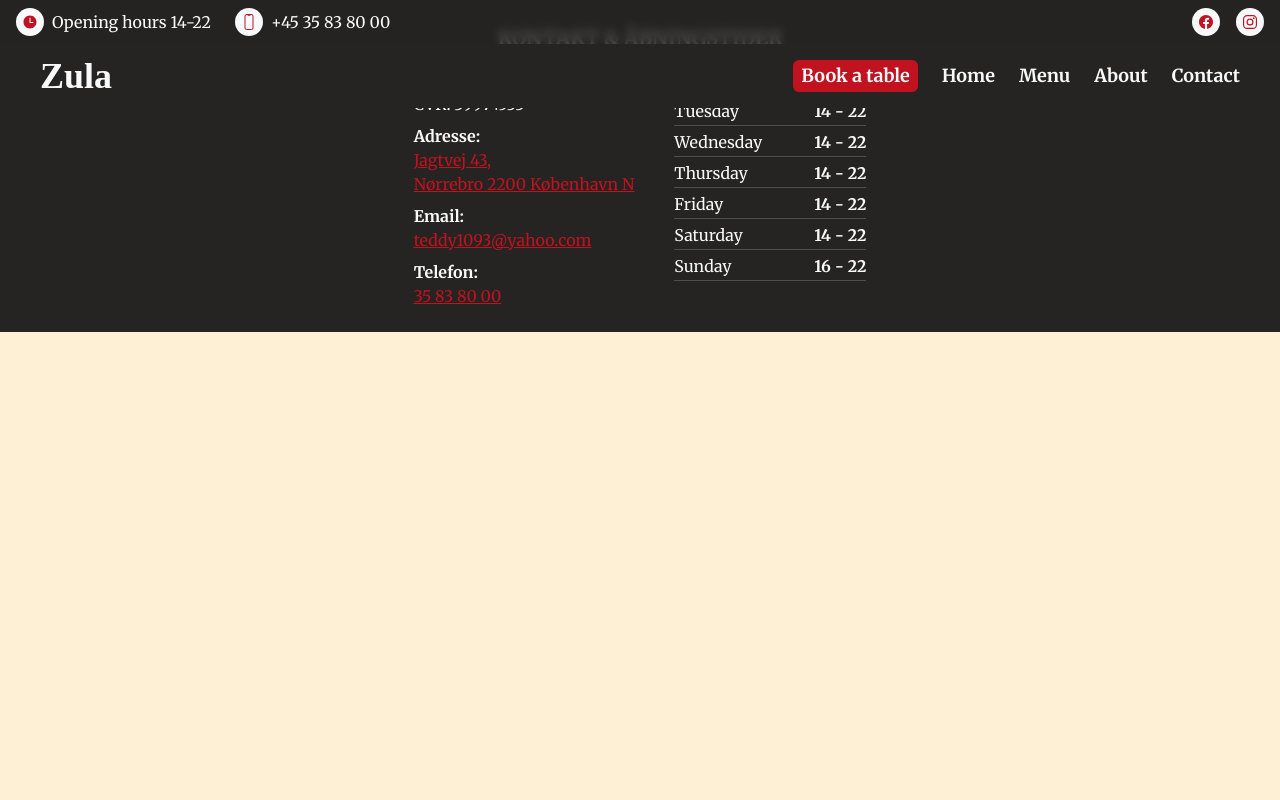
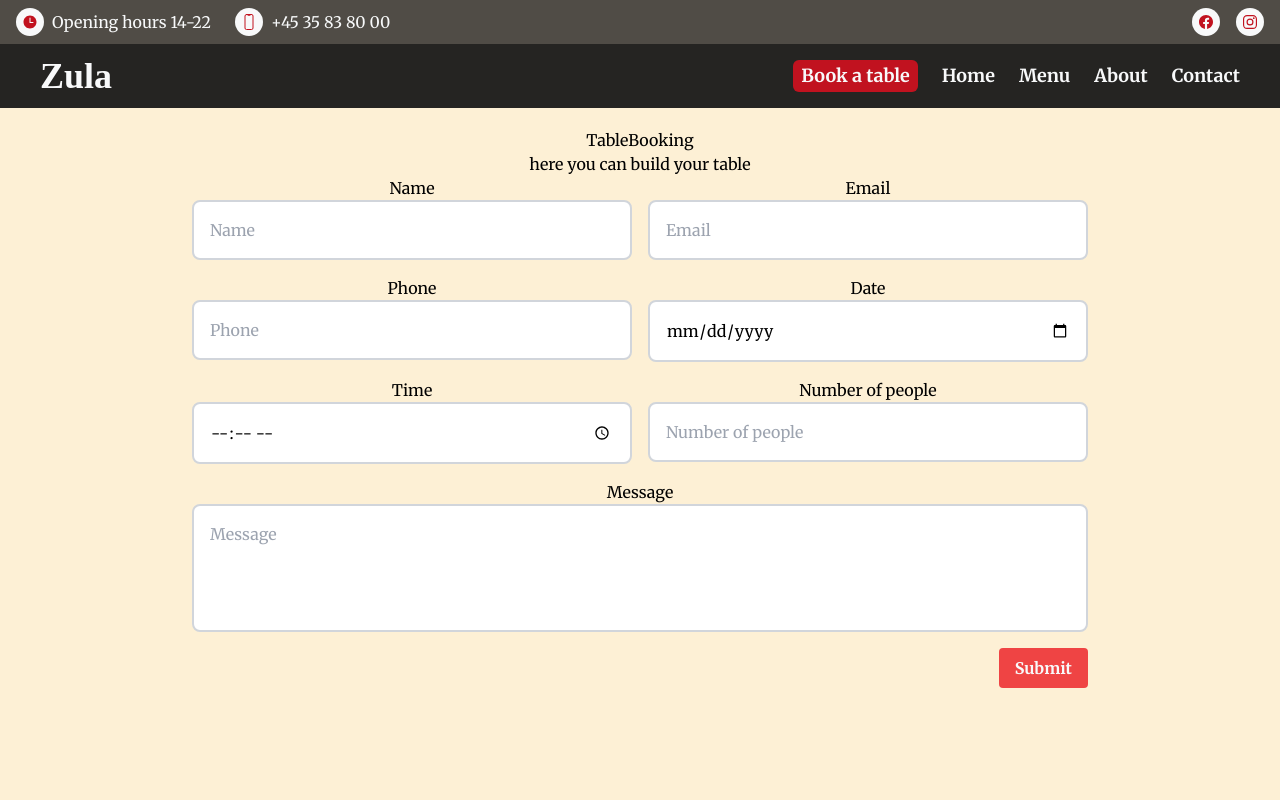
Before and after one commit to orindholt/zula-restaurant, a React (Create React App) app: page /table in a window 1280 px wide. Shown: the top 800 px of the page. Built offline with nearby package versions, Linux system fonts and the light colour scheme; a web font is replaced by a local one.

Commit message:
add booking page

```diff
--- a/package.json
+++ b/package.json
@@ -6,6 +6,7 @@
     "@testing-library/jest-dom": "^5.16.4",
     "@testing-library/react": "^13.3.0",
     "@testing-library/user-event": "^13.5.0",
+    "availability-calendar-react": "^1.0.10",
     "axios": "^0.27.2",
     "react": "^18.1.0",
     "react-dom": "^18.1.0",
--- /dev/null
+++ b/src/components/calander/Calander.js
@@ -0,0 +1,19 @@
+// creat a calander that can shows the date and time of restaurant table booking
+import React, { useState } from "react";
+import CalendarTemplate from "availability-calendar-react";
+
+const Calander = () => {
+	const [date, setDate] = useState(new Date());
+	const [selectedDate, setSelectedDate] = useState(new Date());
+	const [selectedTime, setSelectedTime] = useState(new Date());
+	const [selectedTable, setSelectedTable] = useState(1);
+
+	return (
+		<div>
+			Calander
+			<CalendarTemplate />
+		</div>
+	);
+};
+
+export default Calander;
--- a/src/components/nav/navbar/Navbar.js
+++ b/src/components/nav/navbar/Navbar.js
@@ -9,6 +9,7 @@ const Navbar = () => {
 				<Logo className="sm:mr-auto sm:ml-0 mx-auto" />
 				<ul className="flex sm:justify-start justify-center items-center text-lg font-semibold gap-6">
 					<GenericButton
+						anchor="/table"
 						caption="Book a table"
 						className="rounded-md !py-0.5 !px-2"
 					/>
--- a/src/index.css
+++ b/src/index.css
@@ -13,3 +13,8 @@ body {
 		@apply p-4 border-2 border-gray-300 rounded-lg;
 	}
 }
+@layer components {
+	.book-table {
+		@apply p-4 border-2 border-gray-300 rounded-lg;
+	}
+}
--- a/src/pages/App.js
+++ b/src/pages/App.js
@@ -5,7 +5,7 @@ import About from "./About";
 import Contact from "./Contact";
 import Header from "../templates/Header";
 import Footer from "../components/footer/Footer";
-
+import TableBooking from "./TableBooking";
 const App = () => {
 	return (
 		<div className="App flex flex-col">
@@ -16,6 +16,7 @@ const App = () => {
 					<Route path="/menu" element={<Menu />} />
 					<Route path="/about" element={<About />} />
 					<Route path="/contact" element={<Contact />} />
+					<Route path="/table" element={<TableBooking />} />
 				</Routes>
 				<Footer />
 			</Router>
--- /dev/null
+++ b/src/pages/TableBooking.js
@@ -0,0 +1,93 @@
+// create a page that used to book a restaurant table
+
+import React from "react";
+import Layout from "../templates/Layout";
+const TableBooking = () => {
+	return (
+		<Layout>
+			<div className="table-booking text-center">
+				<h1>TableBooking</h1>
+				<p>here you can build your table</p>
+				<form className="grid grid-cols-2 gap-4">
+					<div className="flex flex-col ">
+						<label>Name</label>
+						<input
+							className="book-table"
+							type="text"
+							placeholder="Name"
+							name="name"
+							required
+						/>
+					</div>
+					<div className="flex flex-col ">
+						<label>Email</label>
+						<input
+							className="book-table"
+							type="text"
+							placeholder="Email"
+							name="email"
+							required
+						/>
+					</div>
+					<div className="flex flex-col ">
+						<label>Phone</label>
+						<input
+							className="book-table"
+							type="text"
+							placeholder="Phone"
+							name="phone"
+							required
+						/>
+					</div>
+					<div className="flex flex-col ">
+						<label>Date</label>
+						<input
+							className="book-table"
+							type="date"
+							placeholder="Date"
+							name="date"
+							required
+						/>
+					</div>
+					<div className="flex flex-col ">
+						<label>Time</label>
+						<input
+							className="book-table"
+							type="time"
+							placeholder="Time"
+							name="time"
+							required
+						/>
+					</div>
+					<div className="flex flex-col ">
+						<label>Number of people</label>
+						<input
+							className="book-table"
+							type="number"
+							placeholder="Number of people"
+							name="people"
+							required
+						/>
+					</div>
+					<div className="flex flex-col col-span-2 w-full">
+						<label>Message</label>
+						<textarea
+							className="contact-input w-full h-32 resize-none"
+							name="message"
+							placeholder="Message"
+							required
+						></textarea>
+					</div>
+					<button
+						className="bg-red-500 hover:bg-red-700 text-white font-bold py-2 px-4 rounded cursor-pointer col-span-2 w-fit justify-self-end"
+						type="submit"
+					>
+						Submit
+					</button>
+				</form>
+			</div>
+		</Layout>
+	);
+};
+
+export default TableBooking;
```
Also changed, not shown: 1 other file (tests, documents, lock files or other folders).
